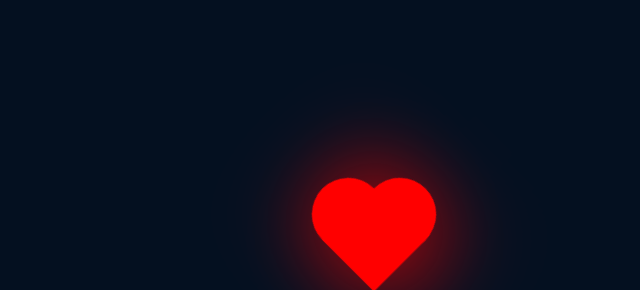
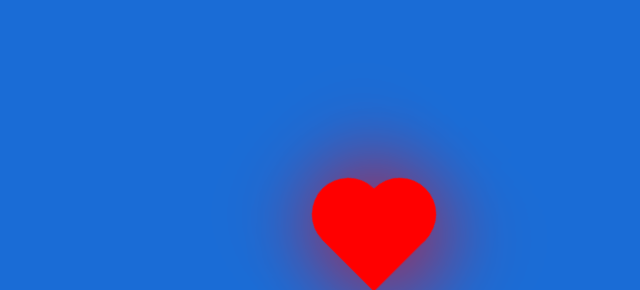
Before and after one commit to jhoncalisaya/para-dedicar, a plain HTML site: page index.html in a window 1280 px wide. Shown: the part 160-450 px from the top of the page, without its empty margins (361-1001 px from the left). Drawn offline with Linux system fonts and the light colour scheme.

Commit message:
Update style.css

```diff
--- a/style.css
+++ b/style.css
@@ -1,7 +1,7 @@
 body{
     margin: 0;
     padding: 0;
-    background-color:#041020;
+    background-color:#1a6cd6;
     height: 100vh;
     display: flex;
     justify-content: center;
```
